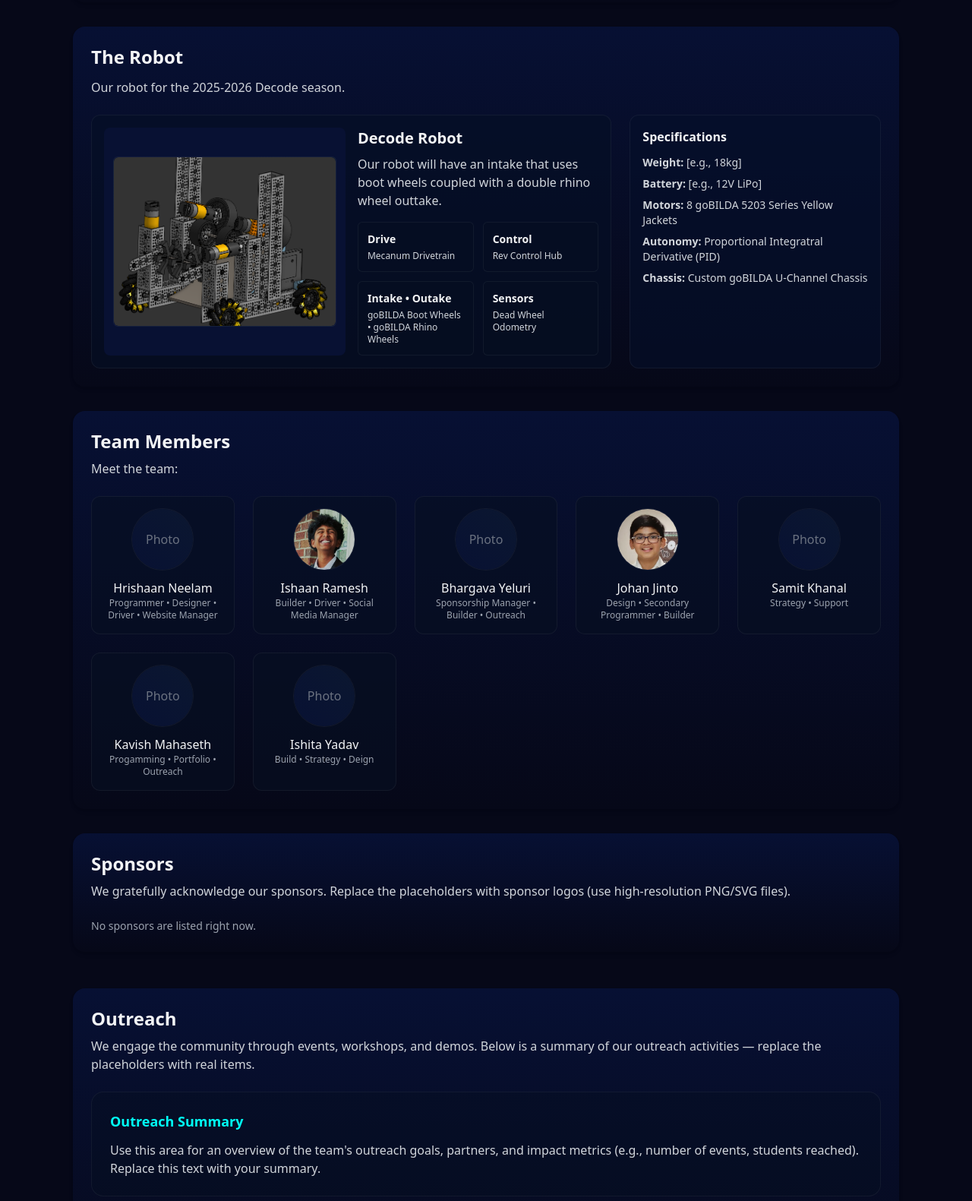
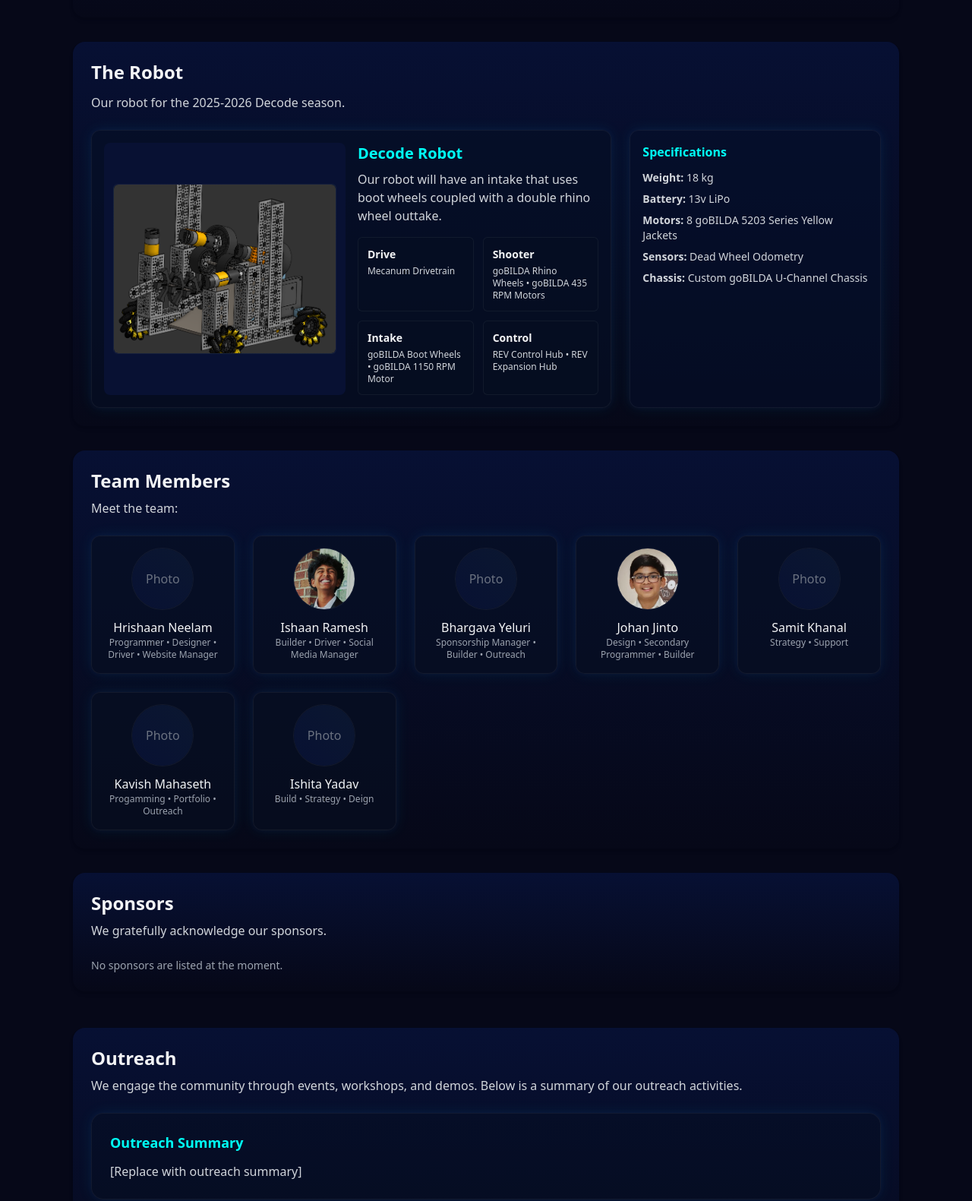
Before and after one commit to Hrishaan1/ftc28874portfolio, a plain HTML site: page index.html in a window 1280 px wide. Shown: the part 1216-2797 px from the top of the page at 76% size. Drawn offline with nearby package versions, Linux system fonts and the light colour scheme.

Commit message:
visual updates for consistency

```diff
--- a/index.html
+++ b/index.html
@@ -145,13 +145,13 @@
 
       <!-- About Us -->
       <section id="about" aria-labelledby="about-heading" class="max-w-6xl mx-auto px-4 sm:px-6 lg:px-8 mt-8">
-        <div class="bg-bg-2 rounded-2xl p-6 neon-glow shadow-md">
+        <div class="bg-gradient-to-b from-bg-2 to-bg rounded-2xl p-6 neon-glow shadow-md">
           <h2 id="about-heading" class="text-2xl font-semibold">About Us</h2>
           <p class="mt-4 text-gray-300">Logic Legion was founded in 2025. We combine computer science, mechanical design, and strategy to build competitive robots. We value teamwork, and sportsmanship and strive to become the best we can be. </p>
           <div class="mt-4 grid grid-cols-1 md:grid-cols-3 gap-4">
             <div class="p-4 rounded-lg bg-[#071022]/40 border border-white/5 neon-glow">
               <h3 class="font-semibold text-neon">Our Philosophy</h3>
-              <p class="text-sm text-gray-300 mt-2">[Replace with philosophy]</p>
+              <p class="text-sm text-gray-300 mt-2">We strive to become better teammates through collaboration, teamwork and coordination.uh8op</p>
             </div>
             <div class="p-4 rounded-lg bg-[#071022]/40 border border-white/5 neon-glow">
               <h3 class="font-semibold text-neon">Teamwork</h3>
@@ -207,7 +207,7 @@
 
           <div class="mt-6 grid grid-cols-1 lg:grid-cols-3 gap-6">
             <!-- Main card -->
-            <div class="col-span-1 lg:col-span-2 p-4 rounded-xl bg-[#061026]/60 border border-white/5">
+            <div class="col-span-1 lg:col-span-2 p-4 rounded-xl bg-[#061026]/60 border border-white/5 neon-glow">
               <div class="flex flex-col md:flex-row gap-4">
                 <div class="md:w-1/2 bg-[#081133] rounded-lg p-3 flex items-center justify-center">
                   <div class="w-full h-56 rounded-md bg-gradient-to-tr from-[#071033] to-[#0b1730] flex items-center justify-center border border-white/5 overflow-hidden">
@@ -215,7 +215,7 @@
                   </div>
                 </div>
                 <div class="md:w-1/2">
-                  <h3 class="text-xl font-semibold">Decode Robot</h3>
+                  <h3 class="text-xl font-semibold text-neon">Decode Robot</h3>
                   <p class="mt-2 text-gray-300">Our robot will have an intake that uses boot wheels coupled with a double rhino wheel outtake.</p>
                   <div class="mt-4 grid grid-cols-2 gap-3 text-sm">
                     <div class="p-3 rounded-md bg-[#071022]/40 border border-white/5">
@@ -223,16 +223,16 @@
                       <div class="text-gray-300 text-xs mt-1">Mecanum Drivetrain</div>
                     </div>
                     <div class="p-3 rounded-md bg-[#071022]/40 border border-white/5">
-                      <strong>Control</strong>
-                      <div class="text-gray-300 text-xs mt-1">Rev Control Hub</div>
+                      <strong>Shooter</strong>
+                      <div class="text-gray-300 text-xs mt-1">goBILDA Rhino Wheels • goBILDA 435 RPM Motors</div>
                     </div>
                     <div class="p-3 rounded-md bg-[#071022]/40 border border-white/5">
-                      <strong>Intake • Outake</strong>
-                      <div class="text-gray-300 text-xs mt-1">goBILDA Boot Wheels • goBILDA Rhino Wheels</div>
+                      <strong>Intake</strong>
+                      <div class="text-gray-300 text-xs mt-1">goBILDA Boot Wheels • goBILDA 1150 RPM Motor</div>
                     </div>
                     <div class="p-3 rounded-md bg-[#071022]/40 border border-white/5">
-                      <strong>Sensors</strong>
-                      <div class="text-gray-300 text-xs mt-1">Dead Wheel Odometry</div>
+                      <strong>Control</strong>
+                      <div class="text-gray-300 text-xs mt-1">REV Control Hub • REV Expansion Hub</div>
                     </div>
                   </div>
                 </div>
@@ -240,13 +240,13 @@
             </div>
 
             <!-- Specs card -->
-            <aside class="p-4 rounded-xl bg-[#06102a]/60 border border-white/5">
-              <h4 class="font-semibold">Specifications</h4>
+            <aside class="p-4 rounded-xl bg-[#06102a]/60 border border-white/5 neon-glow">
+              <h4 class="font-semibold text-neon">Specifications</h4>
               <ul class="mt-3 text-sm text-gray-300 space-y-2">
-                <li><strong>Weight:</strong> [e.g., 18kg]</li>
-                <li><strong>Battery:</strong> [e.g., 12V LiPo]</li>
+                <li><strong>Weight:</strong> 18 kg</li>
+                <li><strong>Battery:</strong> 13v LiPo</li>
                 <li><strong>Motors:</strong> 8 goBILDA 5203 Series Yellow Jackets</li>
-                <li><strong>Autonomy:</strong> Proportional Integratral Derivative (PID)</li>
+                <li><strong>Sensors:</strong> Dead Wheel Odometry</li>
                 <li><strong>Chassis:</strong> Custom goBILDA U-Channel Chassis</li>
               </ul>
             </aside>
@@ -275,7 +275,7 @@
                 </div>
               </div>
             </template>
-            <div class="p-4 rounded-xl bg-[#071022]/60 border border-white/5 text-center">
+            <div class="p-4 rounded-xl bg-[#071022]/60 border border-white/5 text-center neon-glow">
               <div class="mx-auto w-20 h-20 rounded-full bg-gradient-to-tr from-[#081133] to-[#0b1730] flex items-center justify-center overflow-hidden ring-1 ring-white/5">
                 <span class="text-gray-500">Photo</span>
               </div>
@@ -284,7 +284,7 @@
                 <div class="text-xs text-gray-400">Programmer • Designer • Driver • Website Manager</div>
               </div>
             </div>
-            <div class="p-4 rounded-xl bg-[#071022]/60 border border-white/5 text-center">
+            <div class="p-4 rounded-xl bg-[#071022]/60 border border-white/5 text-center neon-glow">
               <div class="mx-auto w-20 h-20 rounded-full bg-gradient-to-tr from-[#081133] to-[#0b1730] flex items-center justify-center overflow-hidden ring-1 ring-white/5">
                 <img src="Ishaan.jpeg" alt="Ishaan Ramesh" class="w-full h-full object-cover">
               </div>
@@ -293,7 +293,7 @@
                 <div class="text-xs text-gray-400">Builder • Driver • Social Media Manager</div>
               </div>
             </div>
-            <div class="p-4 rounded-xl bg-[#071022]/60 border border-white/5 text-center">
+            <div class="p-4 rounded-xl bg-[#071022]/60 border border-white/5 text-center neon-glow">
               <div class="mx-auto w-20 h-20 rounded-full bg-gradient-to-tr from-[#081133] to-[#0b1730] flex items-center justify-center overflow-hidden ring-1 ring-white/5">
                 <span class="text-gray-500">Photo</span>
               </div>
@@ -302,7 +302,7 @@
                 <div class="text-xs text-gray-400">Sponsorship Manager • Builder • Outreach</div>
               </div>
             </div>
-            <div class="p-4 rounded-xl bg-[#071022]/60 border border-white/5 text-center">
+            <div class="p-4 rounded-xl bg-[#071022]/60 border border-white/5 text-center neon-glow">
               <div class="mx-auto w-20 h-20 rounded-full bg-gradient-to-tr from-[#081133] to-[#0b1730] flex items-center justify-center overflow-hidden ring-1 ring-white/5">
                 <img src="johan.jpeg" alt="Johan Jinto" class="w-full h-fulll object-cover"/>
               </div>
@@ -311,7 +311,7 @@
                 <div class="text-xs text-gray-400">Design • Secondary Programmer • Builder</div>
               </div>
             </div>
-            <div class="p-4 rounded-xl bg-[#071022]/60 border border-white/5 text-center">
+            <div class="p-4 rounded-xl bg-[#071022]/60 border border-white/5 text-center neon-glow">
               <div class="mx-auto w-20 h-20 rounded-full bg-gradient-to-tr from-[#081133] to-[#0b1730] flex items-center justify-center overflow-hidden ring-1 ring-white/5">
                 <span class="text-gray-500">Photo</span>
               </div>
@@ -320,7 +320,7 @@
                 <div class="text-xs text-gray-400">Strategy • Support</div>
               </div>
             </div>
-            <div class="p-4 rounded-xl bg-[#071022]/60 border border-white/5 text-center">
+            <div class="p-4 rounded-xl bg-[#071022]/60 border border-white/5 text-center neon-glow">
               <div class="mx-auto w-20 h-20 rounded-full bg-gradient-to-tr from-[#081133] to-[#0b1730] flex items-center justify-center overflow-hidden ring-1 ring-white/5">
                 <span class="text-gray-500">Photo</span>
               </div>
@@ -329,7 +329,7 @@
                 <div class="text-xs text-gray-400">Progamming • Portfolio • Outreach</div>
               </div>
             </div>
-            <div class="p-4 rounded-xl bg-[#071022]/60 border border-white/5 text-center">
+            <div class="p-4 rounded-xl bg-[#071022]/60 border border-white/5 text-center neon-glow">
               <div class="mx-auto w-20 h-20 rounded-full bg-gradient-to-tr from-[#081133] to-[#0b1730] flex items-center justify-center overflow-hidden ring-1 ring-white/5">
                 <span class="text-gray-500">Photo</span>
               </div>
@@ -349,7 +349,7 @@
           <div class="flex items-start justify-between">
             <div>
               <h2 id="sponsors-heading" class="text-2xl font-semibold">Sponsors</h2>
-              <p class="mt-2 text-gray-300">We gratefully acknowledge our sponsors. Replace the placeholders with sponsor logos (use high-resolution PNG/SVG files).</p>
+              <p class="mt-2 text-gray-300">We gratefully acknowledge our sponsors.</p>
             </div>
             <!-- Admin-only control: show/hide sponsors requires admin passphrase -->
             <div class="ml-4">
@@ -378,7 +378,7 @@
           </div>
 
           <!-- Placeholder shown when sponsors are hidden -->
-          <div id="sponsors-hidden-placeholder" class="mt-6 text-sm text-gray-400 hidden">No sponsors are listed right now.</div>
+          <div id="sponsors-hidden-placeholder" class="mt-6 text-sm text-gray-400 hidden">No sponsors are listed at the moment.</div>
         </div>
       </section>
 
@@ -386,12 +386,12 @@
       <section id="outreach" aria-labelledby="outreach-heading" class="max-w-6xl mx-auto px-4 sm:px-6 lg:px-8 mt-8">
         <div class="bg-gradient-to-b from-bg-2 to-bg rounded-2xl p-6 neon-glow shadow-md">
           <h2 id="outreach-heading" class="text-2xl font-semibold">Outreach</h2>
-          <p class="mt-2 text-gray-300">We engage the community through events, workshops, and demos. Below is a summary of our outreach activities — replace the placeholders with real items.</p>
+          <p class="mt-2 text-gray-300">We engage the community through events, workshops, and demos. Below is a summary of our outreach activities.</p>
 
           <!-- Large overview card -->
-          <div class="mt-6 p-6 rounded-2xl bg-[#071022]/40 border border-white/5">
+          <div class="mt-6 p-6 rounded-2xl bg-[#071022]/40 border border-white/5 neon-glow">
             <h3 class="text-lg font-semibold text-neon">Outreach Summary</h3>
-            <p class="mt-3 text-gray-300">Use this area for an overview of the team's outreach goals, partners, and impact metrics (e.g., number of events, students reached). Replace this text with your summary.</p>
+            <p class="mt-3 text-gray-300">[Replace with outreach summary]</p>
           </div>
 
           <!-- Repeatable, dynamically-sized grid of outreach items -->
@@ -404,7 +404,7 @@
             <div class="mt-4 grid gap-6"
                  style="grid-template-columns: repeat(auto-fit, minmax(220px, 1fr));">
               <!-- Example item (replace content or duplicate) -->
-              <article class="p-4 rounded-lg bg-[#071022]/40 border border-white/5 flex flex-col min-h-[120px]">
+              <article class="p-4 rounded-lg bg-[#071022]/40 border border-white/5 flex flex-col min-h-[120px] neon-glow">
                 <div class="flex items-start gap-3">
                   <div class="w-12 h-12 rounded-md bg-gradient-to-tr from-[#081133] to-[#0b1730] flex items-center justify-center neon-glow ring-1 ring-white/5 overflow-hidden">
                     <!-- Replace with an icon or small image -->
@@ -418,7 +418,7 @@
                 <div class="mt-3 text-xs text-gray-400">Date: <strong>Oct 2025</strong> • Location: <strong>Cary</strong></div>
               </article>
               <!-- Another example -->
-              <article class="p-4 rounded-lg bg-[#071022]/40 border border-white/5 flex flex-col min-h-[120px]">
+              <article class="p-4 rounded-lg bg-[#071022]/40 border border-white/5 flex flex-col min-h-[120px] neon-glow">
                 <div class="flex items-start gap-3">
                   <div class="w-12 h-12 rounded-md bg-gradient-to-tr from-[#081133] to-[#0b1730] flex items-center justify-center neon-glow ring-1 ring-white/5 overflow-hidden">
                     <svg class="w-6 h-6 text-neon" viewBox="0 0 24 24" fill="none"><path d="M3 8l7-5 7 5v8a2 2 0 0 1-2 2H5a2 2 0 0 1-2-2V8z" stroke="currentColor" stroke-width="1.2" stroke-linecap="round" stroke-linejoin="round"/></svg>
```
